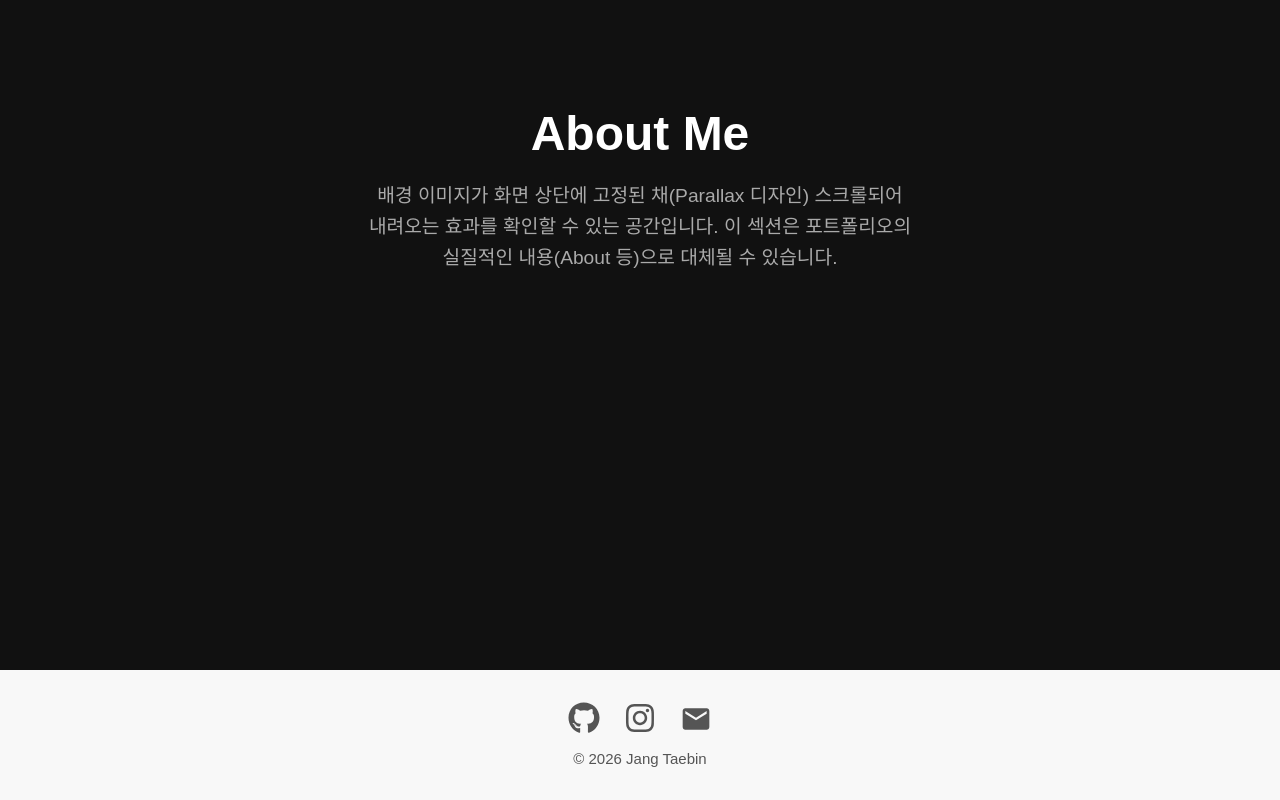
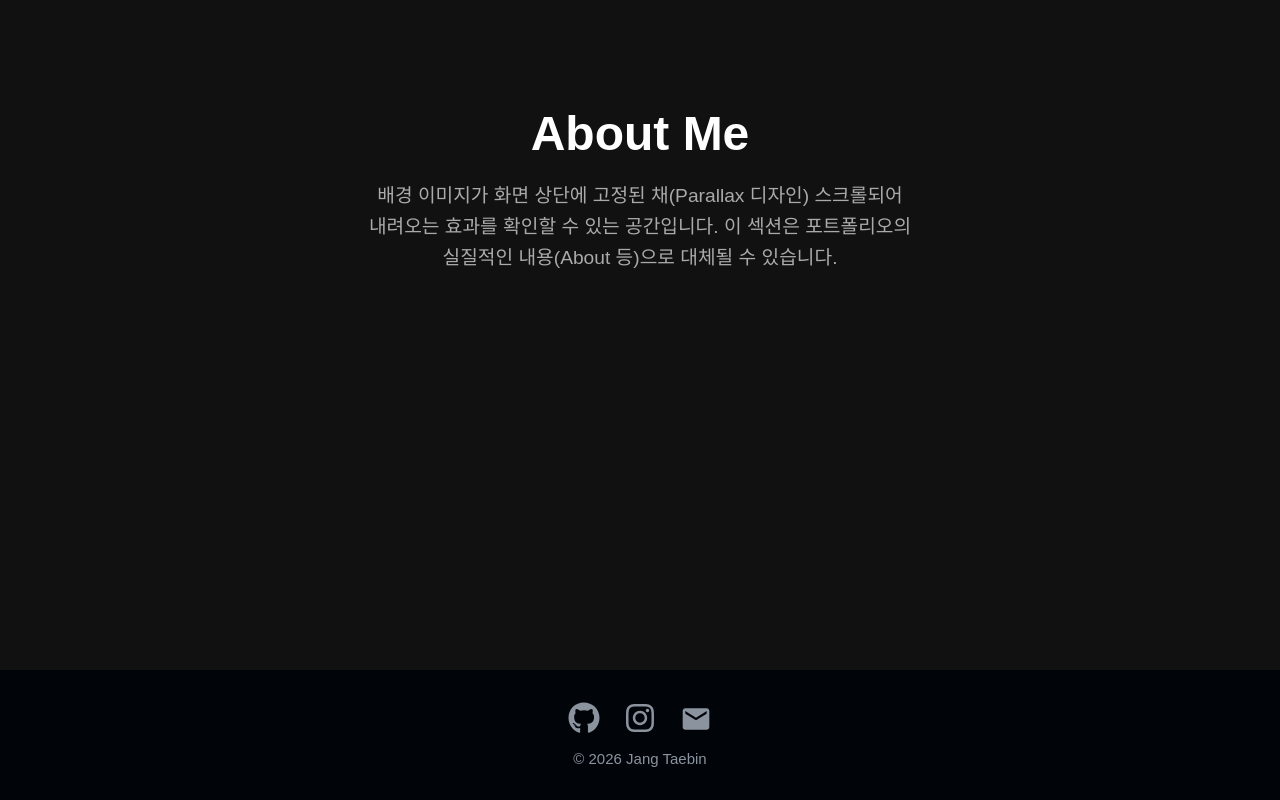
Before and after one commit to jangtaebin3/jangtaebin3.github.io, a React (Vite) app: page / in a window 1280 px wide. Shown: the part 1130-1930 px from the top of the page. Built offline with nearby package versions, Linux system fonts and the light colour scheme.

Commit message:
design: Footer 색상 변경

```diff
--- a/src/components/Footer/style.ts
+++ b/src/components/Footer/style.ts
@@ -1,7 +1,7 @@
 import styled from 'styled-components'
 
 export const FooterWrapper = styled.footer`
-  background-color: #f8f8f8;
+  background-color: #010409;
   padding: 32px 0;
   text-align: center;
 `
@@ -19,17 +19,17 @@ export const IconButton = styled.button`
   padding: 0;
   cursor: pointer;
 
-  color: #555;
+  color: #8B949E;
   transition: color 0.2s ease, transform 0.2s ease;
 
   &:hover {
-    color: #000;
+    color: #E6EDF3;
     transform: translateY(-2px);
   }
 `
 
 export const Copyright = styled.small`
-  color: #555;
+  color: #8B949E;
   font-size: 15px;
   font-weight: 400;
 `
```
